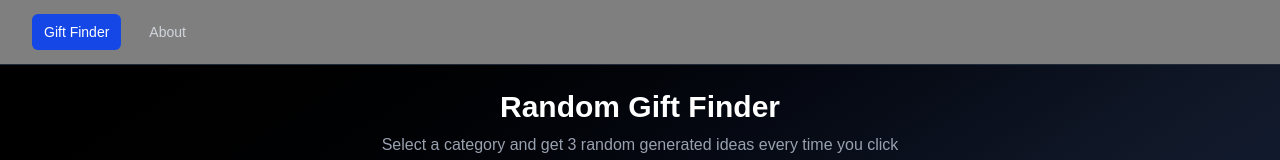
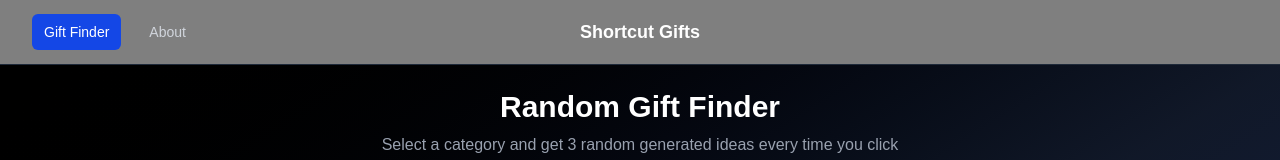
Before and after one commit to PreparedNurse/gift-finder, a Next.js app: page / in a window 1280 px wide. Shown: the top 160 px of the page. Built offline with nearby package versions, Linux system fonts and the light colour scheme; no server answers.

Commit message:
Add centered 'Shortcut Gifts' title to navigation bar

```diff
--- a/app/components/Navigation.tsx
+++ b/app/components/Navigation.tsx
@@ -34,6 +34,9 @@ export default function Navigation() {
               </Link>
             </div>
           </div>
+          <div className="absolute left-1/2 transform -translate-x-1/2">
+            <span className="text-white text-lg font-semibold">Shortcut Gifts</span>
+          </div>
         </div>
       </div>
     </nav>
```
